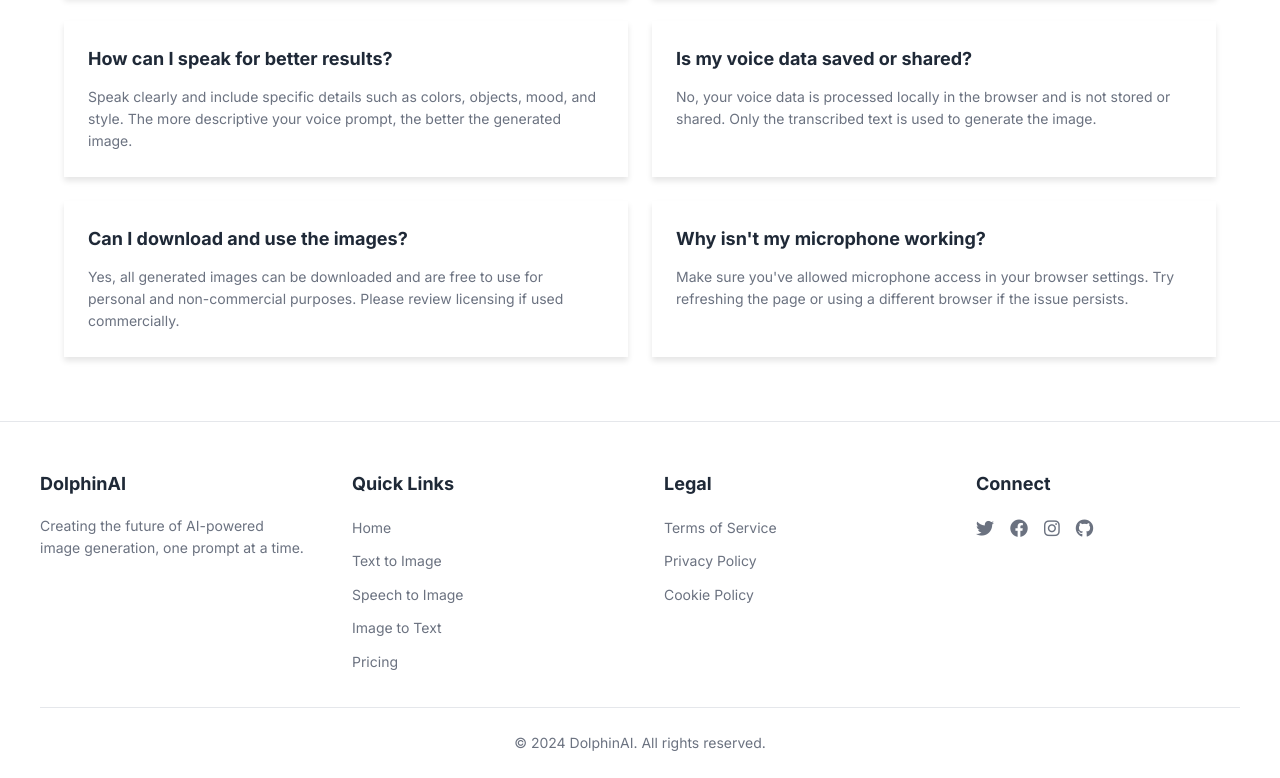
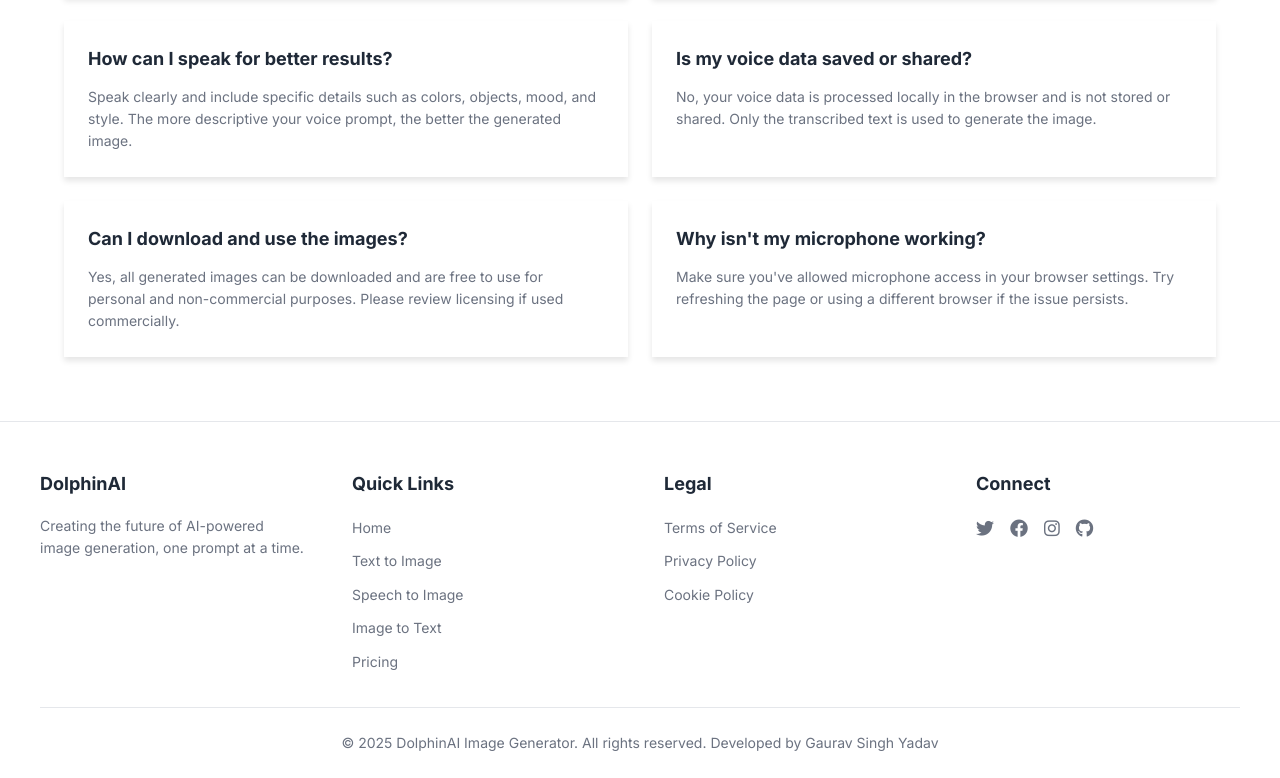
Before and after one commit to pseudocode21/resposivewebdesignproject, a plain HTML site: page speech-to-image.html in a window 1280 px wide. Shown: the part 1752-2530 px from the top of the page. Drawn offline with Linux system fonts and the light colour scheme.

Commit message:
copyright

```diff
--- a/speech-to-image.html
+++ b/speech-to-image.html
@@ -302,7 +302,10 @@
         </div>
       </div>
       <div class="footer-bottom">
-        <p>&copy; 2024 DolphinAI. All rights reserved.</p>
+        <p>
+          © 2025 DolphinAI Image Generator. All rights reserved. Developed by
+          Gaurav Singh Yadav
+        </p>
       </div>
     </footer>
 
```
Also changed, not shown: image-to-text.html (+1 -1 lines), index.html (+1 -1 lines).
